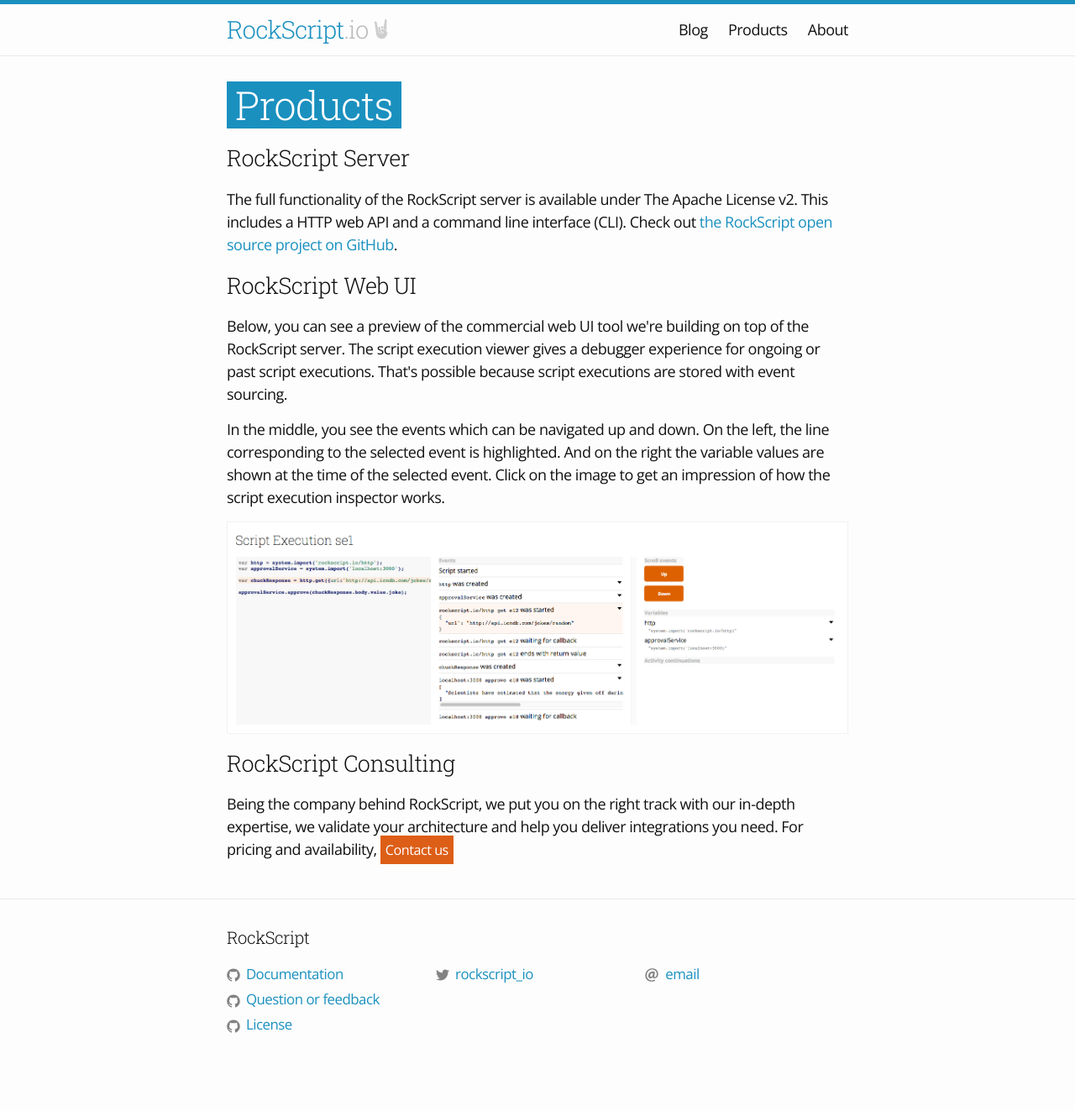
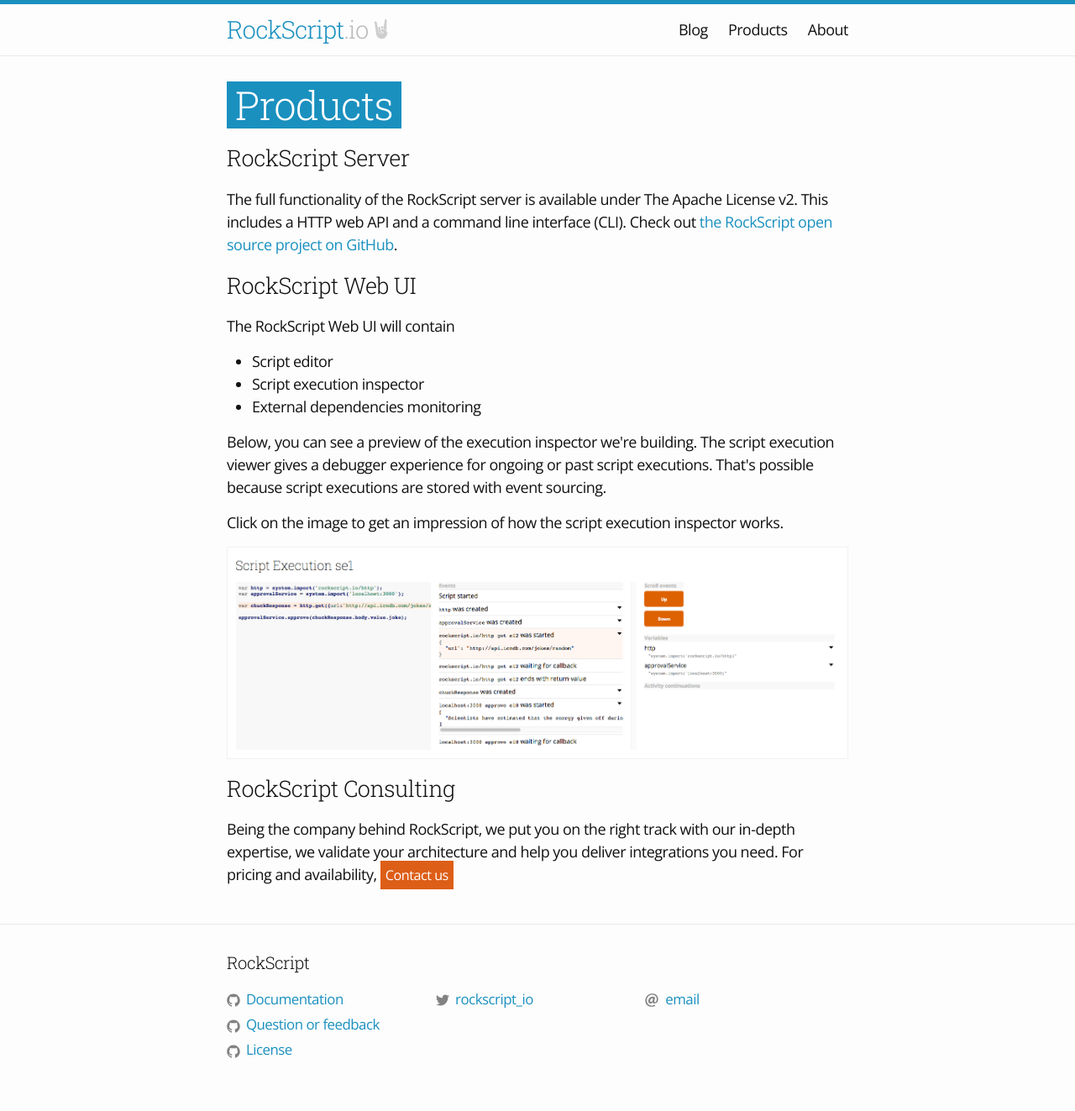
Before and after one commit to RockScript/rockscript.github.io, a Jekyll site: the page built from products.md, in a window 1280 px wide. Shown: the whole page at 84% size. Built offline with Jekyll 4.4.1, drawn with Linux system fonts in a browser that asks for light colours; before the commit the page ends 1293 px from its top, so only the background shows below that.

Commit message:
Execution inspector screenshot fixes

```diff
--- a/products.md
+++ b/products.md
@@ -23,14 +23,17 @@
 </p>
 
 <h2 id="webui">RockScript Web UI</h2>
-<p>Below, you can see a preview of the commercial web UI tool we're building on top of the
-RockScript server. The script execution viewer gives a debugger experience for ongoing
-or past script executions.  That's possible because script executions are stored with
-event sourcing.
+<p>The RockScript Web UI will contain
+<ul>
+  <li>Script editor</li>
+  <li>Script execution inspector</li>
+  <li>External dependencies monitoring</li>
+</ul>
+Below, you can see a preview of the execution inspector we're building. The script execution
+viewer gives a debugger experience for ongoing or past script executions.  That's possible
+because script executions are stored with event sourcing.
 </p>
-<p>In the middle, you see the events which can be navigated up and down.  On the left, the
-line corresponding to the selected event is highlighted. And on the right the variable values
-are shown at the time of the selected event.
+<p>
 Click on the image to get an impression of how the script execution inspector works.
 </p>
 
```
Also changed, not shown: assets/execution-inspector/index.html (+5 -2 lines).
